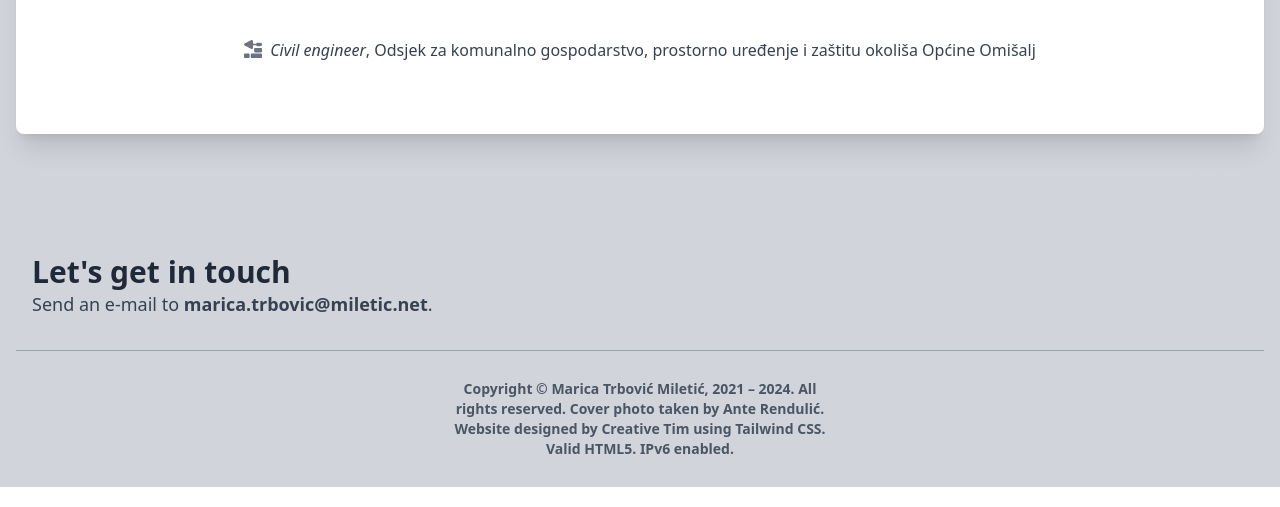
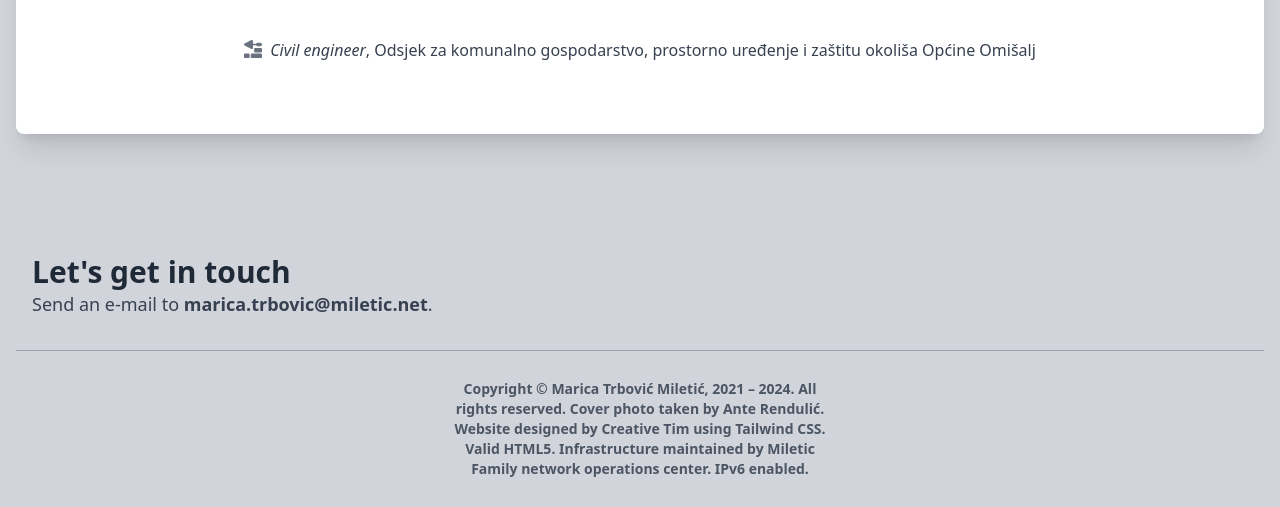
Before and after one commit to mileticnet/marica.trbovic, a plain HTML site: page index.html in a window 1280 px wide. Shown: the part 517-1024 px from the top of the page. Drawn offline with nearby package versions, Linux system fonts and the light colour scheme.

Commit message:
Linked to Miletic Family NOC in footer copyright

```diff
--- a/index.html
+++ b/index.html
@@ -441,7 +441,7 @@
         >
           <div class="w-full md:w-4/12 px-4 mx-auto text-center">
             <div class="text-sm text-gray-600 font-semibold py-1">
-              Copyright &copy; Marica Trbović <a href="https://www.miletic.net/">Miletić</a>, 2021 – 2024. All rights reserved. Cover photo taken by <a href="https://unsplash.com/@ciludner">Ante Rendulić</a>. Website designed by <a href="https://www.creative-tim.com/">Creative Tim</a> using <a href="https://tailwindcss.com/">Tailwind CSS</a>. <a href="https://validator.w3.org/nu/?doc=https%3A%2F%2Fmarica.trbovic.miletic.net%2F">Valid HTML5</a>. <a href="https://uid0.com/ip6dc/marica.trbovic.miletic.net">IPv6 enabled</a>.
+              Copyright &copy; Marica Trbović <a href="https://www.miletic.net/">Miletić</a>, 2021 – 2024. All rights reserved. Cover photo taken by <a href="https://unsplash.com/@ciludner">Ante Rendulić</a>. Website designed by <a href="https://www.creative-tim.com/">Creative Tim</a> using <a href="https://tailwindcss.com/">Tailwind CSS</a>. <a href="https://validator.w3.org/nu/?doc=https%3A%2F%2Fmarica.trbovic.miletic.net%2F">Valid HTML5</a>. Infrastructure maintained by <a href="https://noc.miletic.net/">Miletic Family network operations center</a>. <a href="https://uid0.com/ip6dc/marica.trbovic.miletic.net">IPv6 enabled</a>.
               <!--<a
                 href="https://www.creative-tim.com"
                 class="text-gray-600 hover:text-gray-900"
```
